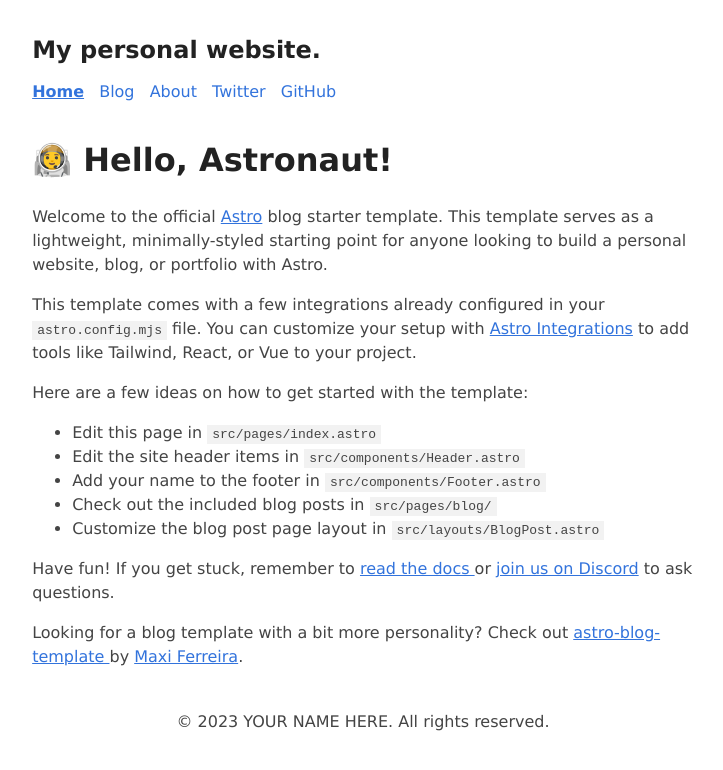
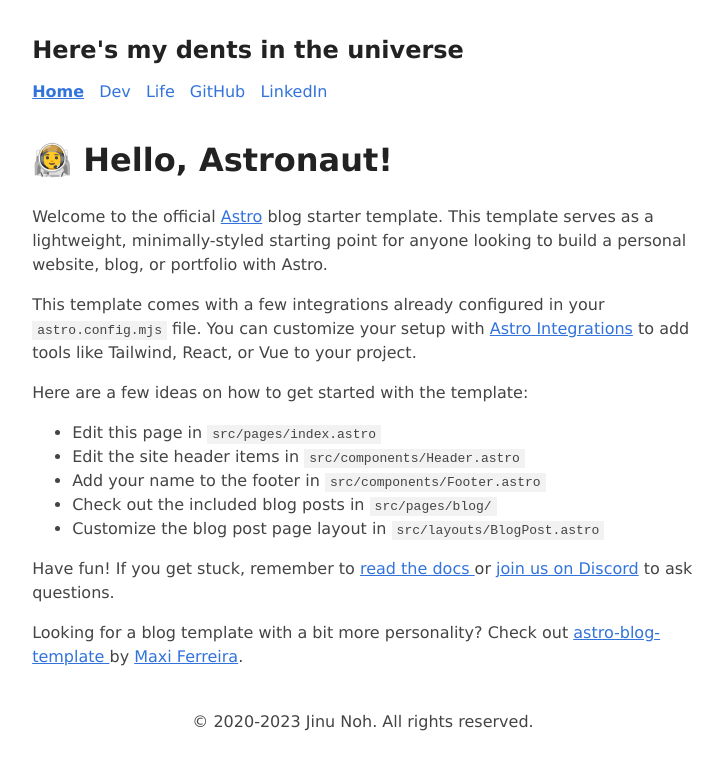
Before and after one commit to yesjinu/yesjinu.github.io, an Astro site: page / in a window 1280 px wide. Shown: the whole page, without its empty margins (277-1000 px from the left). Built offline with nearby package versions, Linux system fonts and the light colour scheme; Astro itself is replaced by a stand-in of ours.

Commit message:
feat: make configs personal

```diff
--- a/src/components/Footer.astro
+++ b/src/components/Footer.astro
@@ -3,7 +3,7 @@
 ---
 
 <footer>
-	&copy; {today.getFullYear()} YOUR NAME HERE. All rights reserved.
+	&copy; 2020-{today.getFullYear()} Jinu Noh. All rights reserved.
 </footer>
 <style>
 	footer {
--- a/src/components/Header.astro
+++ b/src/components/Header.astro
@@ -9,10 +9,10 @@
 	</h2>
 	<nav>
 		<HeaderLink href="/">Home</HeaderLink>
-		<HeaderLink href="/blog">Blog</HeaderLink>
-		<HeaderLink href="/about">About</HeaderLink>
-		<HeaderLink href="https://twitter.com/astrodotbuild" target="_blank">Twitter</HeaderLink>
-		<HeaderLink href="https://github.com/withastro/astro" target="_blank">GitHub</HeaderLink>
+		<HeaderLink href="/dev">Dev</HeaderLink>
+		<HeaderLink href="/life">Life</HeaderLink>
+		<HeaderLink href="https://github.com/yesjinu" target="_blank">GitHub</HeaderLink>
+		<HeaderLink href="https://www.linkedin.com/in/jinu-noh-59a770185/" target="_blank">LinkedIn</HeaderLink>
 	</nav>
 </header>
 <style>
--- a/src/config.ts
+++ b/src/config.ts
@@ -1,5 +1,5 @@
 // Place any global data in this file.
 // You can import this data from anywhere in your site by using the `import` keyword.
 
-export const SITE_TITLE = 'My personal website.';
-export const SITE_DESCRIPTION = 'Welcome to my website!';
+export const SITE_TITLE = 'Here\'s my dents in the universe';
+export const SITE_DESCRIPTION = 'Here\'s my dents in the universe';
```
